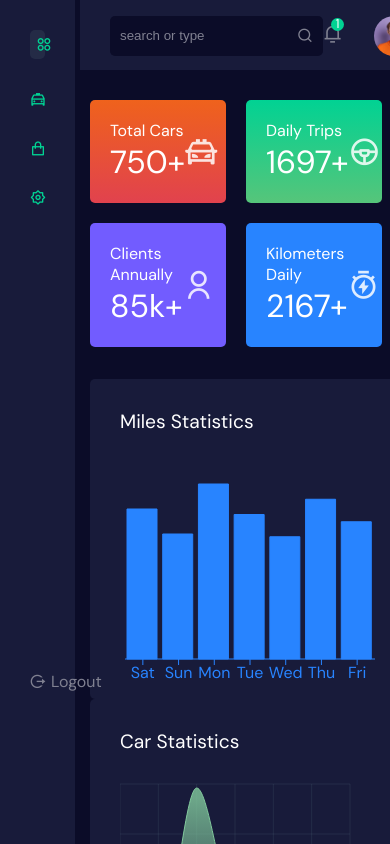
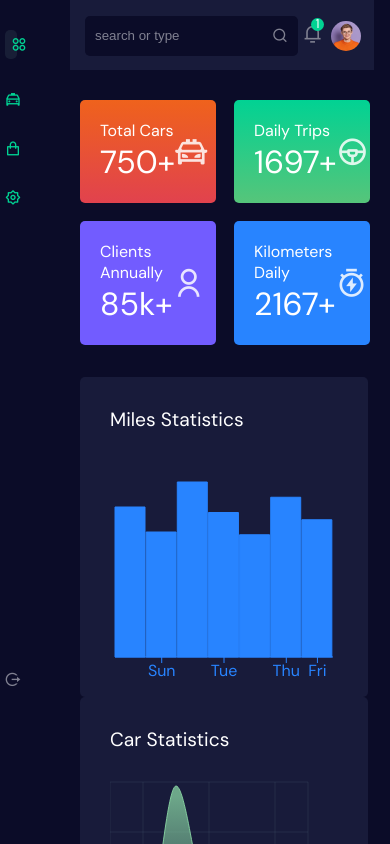
Before and after one commit to iusmansyed/Admin-panel, a React (Create React App) app: page /dashboard in a window 390 px wide. Shown: the top 844 px of the page. Built offline with nearby package versions, Linux system fonts and the light colour scheme.

Commit message:
admin-panel

```diff
--- a/src/Component/Sidebar/Sidebar.jsx
+++ b/src/Component/Sidebar/Sidebar.jsx
@@ -39,8 +39,8 @@ const Sidebar = () => {
           </div>
 
           <div className="sidebar__bottom">
-            <span>
-              <i class="ri-logout-circle-r-line"></i> Logout
+            <span className="log-out">
+              <i class="ri-logout-circle-r-line"></i> <p> Logout </p>
             </span>
           </div>
         </div>
--- a/src/Component/Sidebar/sidebar.css
+++ b/src/Component/Sidebar/sidebar.css
@@ -103,6 +103,14 @@
     display: none;
   }
  .sidebar{
-  width: 75px;
+  width: 10px;
+  margin-left: -15px;
+  position: fixed;
+  background: none;
+  padding-right: 100px;
+  padding-left: 20px;
+ }
+ .log-out p{
+display: none;
  }
 }
--- a/src/Component/Topnav/topnav.css
+++ b/src/Component/Topnav/topnav.css
@@ -84,9 +84,27 @@
   font-size: 0.8rem;
 }
 
-  @media only screen and (max-width:450px){
-    .top__nav{
-    margin-left: -180px;
-    width: 83%;
+@media only screen and (max-width: 450px) {
+  .top__nav {
+    margin-left: -190px;
+    width: 78%;
+    position: fixed;
+  }
+  .top__nav-wrapper{
+    margin-left: -15px;
+  }
+  .top__nav-wrapper {
+    width: 20px;
+  }
+  .top__nav-right {
+    width: 115px;
+    display: grid;
+    grid-template-columns: repeat(2, 1fr);
+    column-gap: 9px;
+    margin-left: 5px;
+  }
+  .profile img {
+    width: 30px;
+    height: 30px;
   }
 }
--- a/src/styles/booking.css
+++ b/src/styles/booking.css
@@ -110,6 +110,9 @@
   width: 90%;
 }
 @media only screen and (max-width:450px){
+.booking{
+  padding-right: 100px;
+}
   .booking__car-list {
     display: grid;
     grid-template-columns: repeat(1, 1fr);
@@ -123,8 +126,13 @@
   .booking__car-list{
     width: 100px;
   }
-  .pp{
-    width: 250px;
+  .filter__widget-wrapper{
+    display: grid;
+    grid-template-columns: repeat(2,1fr);
+    /* column-gap: -5px; */
+  }
+  .filter__widget-01{
+   width: 80px;
   }
   .car_item:nth-child(1) .car__img img{
     width: 90%;
--- a/src/styles/dashboard.css
+++ b/src/styles/dashboard.css
@@ -1,7 +1,8 @@
 .dashboard {
     margin-top: 100px;
-    padding: 0px 30px;
+    padding: 0px 20px;
     padding-bottom: 50px;
+    margin-left: -20px;
   }
 
   .single__card {
@@ -152,10 +153,10 @@ background: linear-gradient(to right, #A5FECB, #20BDFF, #5433FF); /* W3C, IE 10+
     column-gap: 1rem;
   }
   @media only screen and (max-width:450px){
+   /* .dashboard{
+    margin-left: -200px;
+   } */
 
-    .dashboard{
-      margin-left:-200px;
-    }
     .statics{
     display: grid;
     grid-template-columns: repeat(1, 1fr);
@@ -164,7 +165,7 @@ background: linear-gradient(to right, #A5FECB, #20BDFF, #5433FF); /* W3C, IE 10+
     .dashboard__cards{
       display: grid;
       grid-template-columns: repeat(2,1fr);
-      grid-gap: 20px;
+      grid-gap: 18px;
       width: 200px;
     }
     .recommend__cars-wrapper {
@@ -174,7 +175,7 @@ background: linear-gradient(to right, #A5FECB, #20BDFF, #5433FF); /* W3C, IE 10+
       column-gap: 2rem;
     }
     .stats{
-     width: 20rem;
+     width: 18rem;
 
     }
     .dashboard{
--- a/src/styles/settings.css
+++ b/src/styles/settings.css
@@ -1,13 +1,19 @@
+*{
+  margin: 0;
+  padding: 0;
+}
 .settings {
     margin-top: 100px;
-    padding: 0px 30px;
+    padding: 0px 100px;
     padding-bottom: 50px;
+    width: 1200px;
   }
 
   .settings__wrapper {
     padding: 20px;
     border-radius: 5px;
     background: var(--primary-color);
+
   }
 
   .settings__title {
@@ -49,7 +55,7 @@
     margin-bottom: 2rem;
   }
 
-  label {
+ label {
     color: var(--heading-color);
     margin-bottom: 5px;
     font-size: 0.9rem;
@@ -119,6 +125,6 @@
 
     }
     .settings__wrapper{
-      width: 400px;
+      width: 400%;
     }
   }
```
Also changed, not shown: src/Pages/Setting.jsx (+4 -4 lines). Lines whose indentation alone changed are shown as unchanged.
